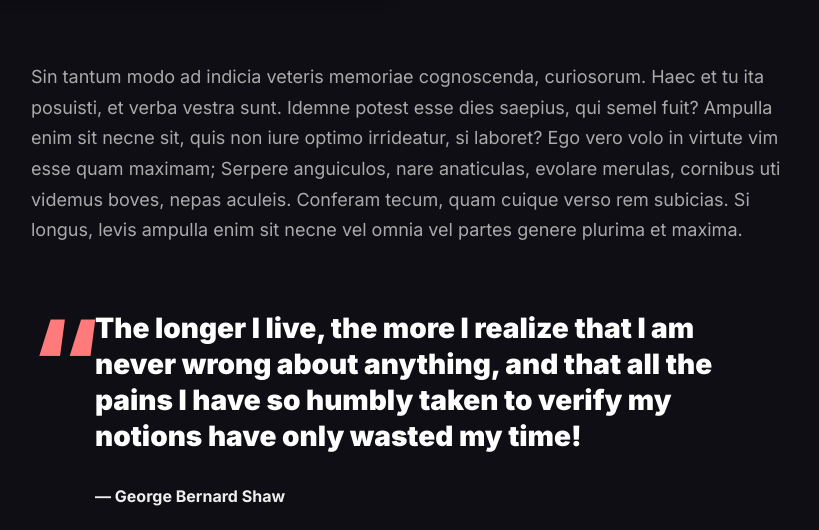
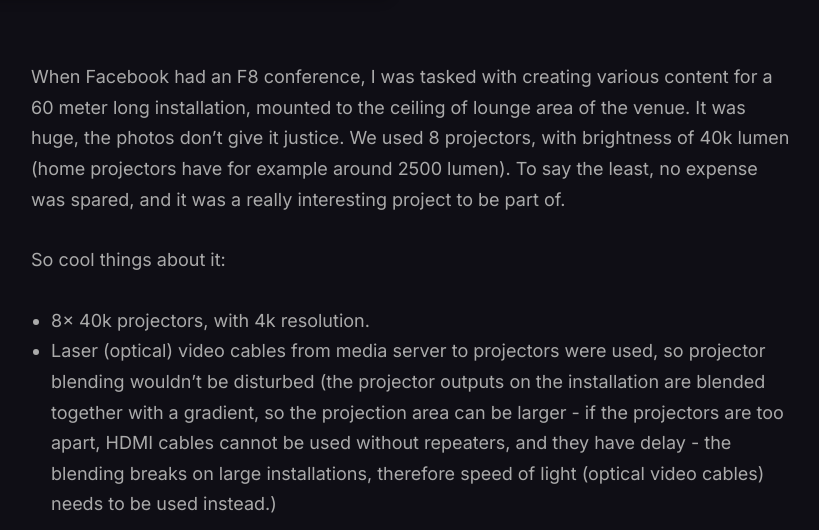
Before and after one commit to Pavelioso/pavelioso.github.io, a Jekyll site: the page built from _posts/2014-04-30-facebook-f8.markdown, in a window 1280 px wide and 1400 px high, scrolled down 502 px. Shown: the part 194-724 px from the top of the window, without its empty margins (229-1048 px from the left). Built offline with Jekyll 4.4.1, drawn with Linux system fonts in a browser that asks for light colours; nearby versions of some CDN libraries; comment, search, counter and statistics services are not loaded; some of the changed text lies outside the part shown; grey boxes are pictures that could not be loaded.

Commit message:
Updated F8

```diff
--- a/_posts/2014-04-30-facebook-f8.markdown
+++ b/_posts/2014-04-30-facebook-f8.markdown
@@ -7,21 +7,28 @@
 tags:   [events, videomapping]
 featured: true
 ---
-Sin tantum modo ad indicia veteris memoriae cognoscenda, curiosorum. Haec et tu ita posuisti, et verba vestra sunt. Idemne potest esse dies saepius, qui semel fuit? Ampulla enim sit necne sit, quis non iure optimo irrideatur, si laboret? Ego vero volo in virtute vim esse quam maximam; Serpere anguiculos, nare anaticulas, evolare merulas, cornibus uti videmus boves, nepas aculeis. Conferam tecum, quam cuique verso rem subicias. Si longus, levis ampulla enim sit necne vel omnia vel partes genere plurima et maxima.
 
-> The longer I live, the more I realize that I am never wrong about anything, and that all the pains I have so humbly taken to verify my notions have only wasted my time!
->
-> <cite>George Bernard Shaw</cite>
+When Facebook had an F8 conference, I was tasked with creating various content for a 60 meter long installation, mounted to the ceiling of lounge area of the venue.
+It was huge, the photos don't give it justice. We used 8 projectors, with brightness of 40k lumen (home projectors have for example around 2500 lumen). To say the least, no expense was spared, and it was a really interesting project to be part of.
 
-In qua quid est boni praeter summam voluptatem, et eam sempiternam? Cur post Tarentum ad Archytam? Qua ex cognitione facilior facta est investigatio rerum occultissimarum. Negat enim tenuissimo victu, id est contemptissimis escis et potionibus, minorem voluptatem percipi quam rebus exquisitissimis ad epulandum. Non enim iam stirpis bonum quaeret, sed animalis. Qui autem esse poteris, nisi te amor ipse ceperit? Sic igitur in homine perfectio ista in eo potissimum, quod est optimum, id est in virtute, laudatur. Natura sic ab iis investigata est, ut nulla pars caelo, mari, terra, ut poëtice loquar, praetermissa sit; Eadem nunc mea adversum te oratio est. Mihi quidem Homerus huius modi quiddam vidisse videatur in iis, quae de Sirenum cantibus finxerit potionibus.
+So cool things about it:
+- 8x 40k projectors, with 4k resolution.
+- Laser (optical) video cables from media server to projectors were used, so projector blending wouldn't be disturbed (the projector outputs on the installation are blended together with a gradient, so the projection area can be larger - if the projectors are too apart, HDMI cables cannot be used without repeaters, and they have delay - the blending breaks on large installations, therefore speed of light (optical video cables) needs to be used instead.)
 
-![Alone with myself]({{site.baseurl}}/images/612.jpg)
-*Alone with myself / [Unsplash](https://unsplash.com/)*
 
-Sic igitur in homine perfectio ista in eo potissimum, quod est optimum, id est in virtute, laudatur. Natura sic ab iis investigata est, ut nulla pars caelo, mari, terra, ut poëtice loquar, praetermissa sit. Eadem nunc mea adversum te oratio est. Mihi quidem Homerus huius modi quiddam vidisse videatur in iis, quae de Sirenum cantibus finxerit. Neque enim disputari sine reprehensione nec cum iracundia aut pertinacia recte disputari potest. An, partus ancillae sitne in fructu habendus, disseretur inter principes civitatis. Put in geometria, prima si dederis, danda sunt omnia. Longum est enim ad omnia respondere.
+![stage]({{site.baseurl}}\images\f8\f8-pano-1.jpg)
 
-<p><iframe src="https://www.youtube.com/embed/Z9CsuNMdvLg" frameborder="0" allowfullscreen></iframe></p>
+- The effects were connected to Facebook's API, and RFID chips of the visitors. Meaning, if someone new came, their profile picture was downloaded, and added to the visuals of the installation. The same was with where people were from, type of attendees, etc.
+- The primary media server's actions was copied to a duplicate secondary, in case the primary failed.
 
-Qua ex cognitione facilior facta est investigatio rerum occultissimarum. Negat enim tenuissimo victu, id est contemptissimis escis et potionibus, minorem voluptatem percipi quam rebus exquisitissimis ad epulandum. Non enim iam stirpis bonum quaeret, sed animalis. Qui autem esse poteris, nisi te amor ipse ceperit? Sic igitur in homine perfectio ista in eo potissimum, quod est optimum, id est in virtute, laudatur disputari sine.
+![stage]({{site.baseurl}}\images\f8\f8-photo-2.jpg)
 
-Sin tantum modo ad indicia veteris memoriae cognoscenda, curiosorum. Haec et tu ita posuisti, et verba vestra sunt. Idemne potest esse dies saepius, qui semel fuit? Ampulla enim sit necne sit, quis non iure optimo irrideatur, si laboret? Ego vero volo in virtute vim esse quam maximam; Serpere anguiculos, nare anaticulas, evolare merulas, cornibus uti videmus boves, nepas aculeis. Archytam? Qua ex cognitione facilior facta est investiga.
+<div class="gallery-box">
+  <div class="gallery">
+    <img src="images\f8\f8-production1.jpg">
+    <img src="images\f8\f8-production2.jpg">
+    <img src="images\f8\f8-people-1.jpg">
+
+  </div>
+  <em>Some behind the scenes.</em>
+</div>
```
Also changed, not shown: images/f8/f8-people-1.jpg (added), images/f8/f8-production1.jpg (added), images/f8/f8-production2.jpg (added).
